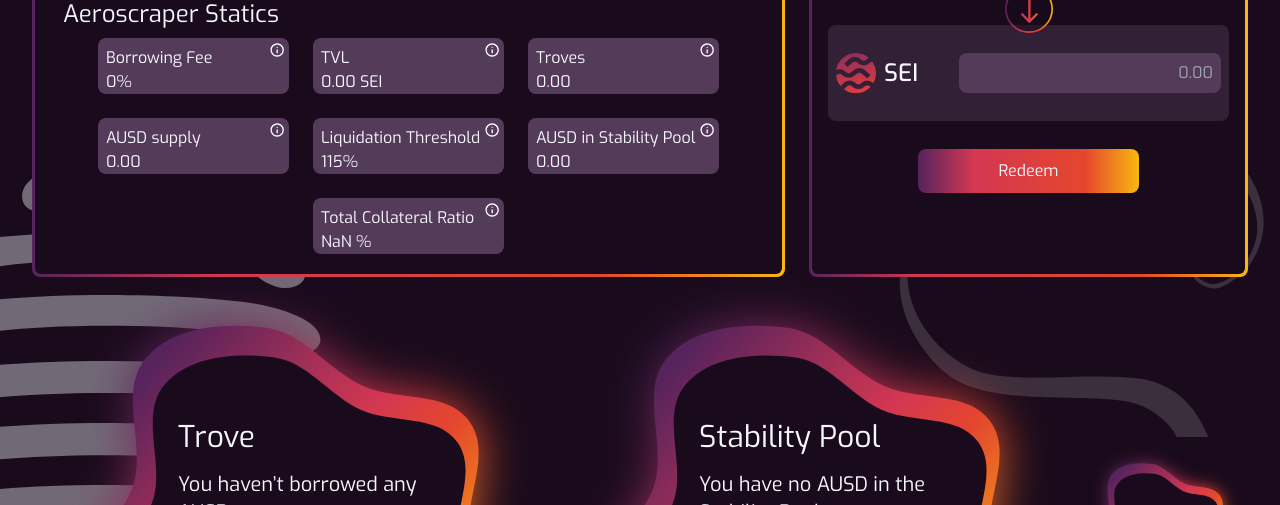
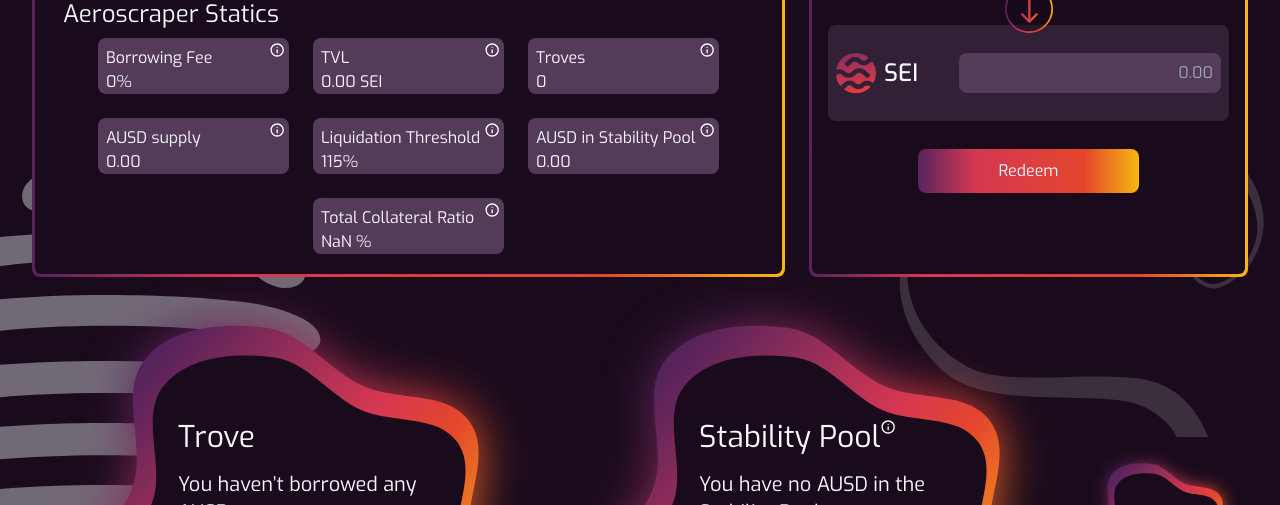
Before and after one commit to Nova-Ratio/Aeroscraper-Frontend, a Next.js app: page /app/dashboard in a window 1280 px wide. Shown: the part 363-868 px from the top of the page. Built offline with nearby package versions, Linux system fonts and the light colour scheme; no server answers.

Commit message:
added tooltip to stability pool

```diff
--- a/app/app/dashboard/_components/RiskyTrovesModal.tsx
+++ b/app/app/dashboard/_components/RiskyTrovesModal.tsx
@@ -167,7 +167,7 @@
                                             decimalScale={2}
                                             displayType="text"
                                             renderText={(value) =>
-                                                <Text size='base' responsive={false} className='whitespace-nowrap' textColor={getLiquidityThresholdColor(item.liquidityThreshold)}>{value}%</Text>
+                                                <Text size='base' responsive={false} className='whitespace-nowrap' textColor={getLiquidityThresholdColor(item.liquidityThreshold)}>{Number(value)*2}%</Text>//bu 2 sei price ı aslında oracle ile çekilince price bilgisi değiştirilecek
                                             }
                                         />} />
                                 </div>
--- a/app/app/dashboard/_components/TroveModal.tsx
+++ b/app/app/dashboard/_components/TroveModal.tsx
@@ -287,7 +287,7 @@
                                             <InputLayout
                                                 label='Borrowing Capacity'
                                                 hintTitle="AUSD"
-                                                value={((pageData.collateralAmount * 2 * 100) / 115).toFixed(2)}
+                                                value={(((pageData.collateralAmount * 2 * 100) / 115) - (pageData.debtAmount)).toFixed(2)}
                                                 bgVariant='transparent'
                                                 inputClassName='w-full pr-[25%] text-end'
                                                 disabled
@@ -345,7 +345,7 @@
                     :
                     <div>
                         <Info message={"Collateral ratio must be at least 115%."} status={"normal"} />
-                        <InputLayout label="Collateral" hintTitle="SEI" value={openTroveAmount} onValueChange={changeOpenTroveAmount} hasPercentButton={{ max: true, min: false }} />
+                        <InputLayout label="Collateral" hintTitle="SEI" value={openTroveAmount} onValueChange={changeOpenTroveAmount} hasPercentButton={{ max: false, min: false }} />
                         <InputLayout label="Borrow" hintTitle="AUSD" value={borrowAmount} onValueChange={changeBorrowAmount} className="mt-4 mb-6" />
                         <motion.div
                             initial={{ y: 200, x: 200, opacity: 0.1 }}
--- a/app/app/dashboard/page.tsx
+++ b/app/app/dashboard/page.tsx
@@ -5,7 +5,7 @@
 import StatisticCard from "@/components/Cards/StatisticCard";
 import BorderedContainer from "@/components/Containers/BorderedContainer";
 import ShapeContainer from "@/components/Containers/ShapeContainer";
-import { RightArrow } from "@/components/Icons/Icons";
+import { InfoIcon, RightArrow } from "@/components/Icons/Icons";
 import Text from "@/components/Texts/Text"
 import { useCallback, useEffect, useMemo, useState } from "react";
 import { NumericFormat } from 'react-number-format'
@@ -20,6 +20,7 @@
 import { getSettledValue } from "@/utils/promiseUtils";
 import RedeemSide from "./_components/RedeemSide";
 import { requestTotalTroves } from "@/services/graphql";
+import Tooltip from "@/components/Tooltip/Tooltip";
 
 export default function Dashboard() {
     const { balanceByDenom, refreshBalance } = useWallet();
@@ -152,7 +153,7 @@
                             />
                             <StatisticCard
                                 title="Troves"
-                                description={pageData.totalTrovesAmount.toFixed(2)}
+                                description={`${pageData.totalTrovesAmount}`}
                                 className="w-[191px] h-14"
                                 tooltip="The total number of active Troves in the system."
                             />
@@ -228,7 +229,12 @@
                 </ShapeContainer>
                 <ShapeContainer hasAnimation={pageData.rewardAmount > 0} layoutId="stability-pool" className="flex-[3]" width="" height="">
                     <div className='flex flex-col w-full h-full'>
+                        <div className="flex flex-row">
                         <Text size="3xl" weight="font-normal">Stability Pool</Text>
+                        <Tooltip title={<Text size='base'>If the frame is glowing, you have a claimable reward.</Text>} width='w-[191px]'>
+                            <InfoIcon className='text-white w-4 h-4' />
+                        </Tooltip>
+                        </div>
                         <NumericFormat
                             value={pageData.stakedAmount}
                             thousandsGroupStyle="thousand"
```
